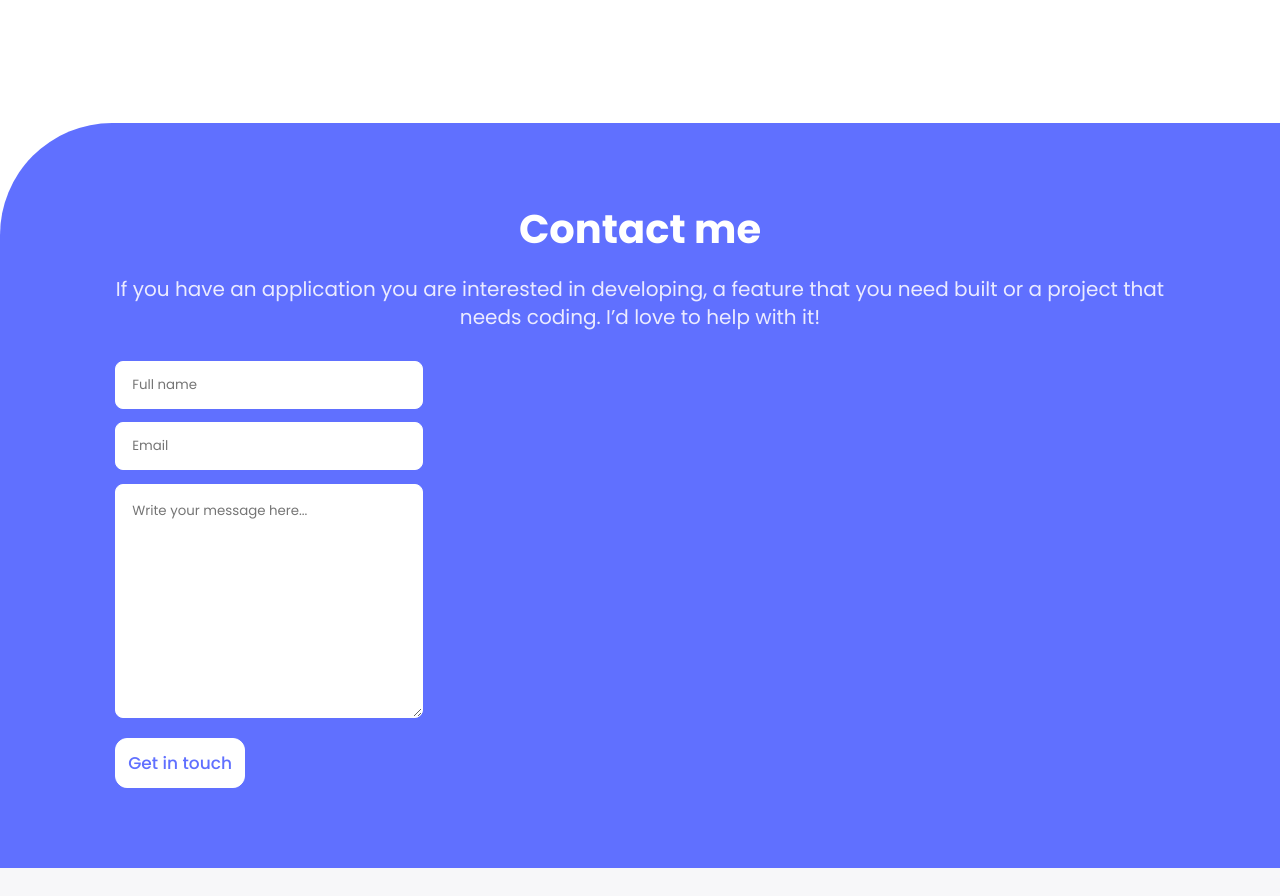
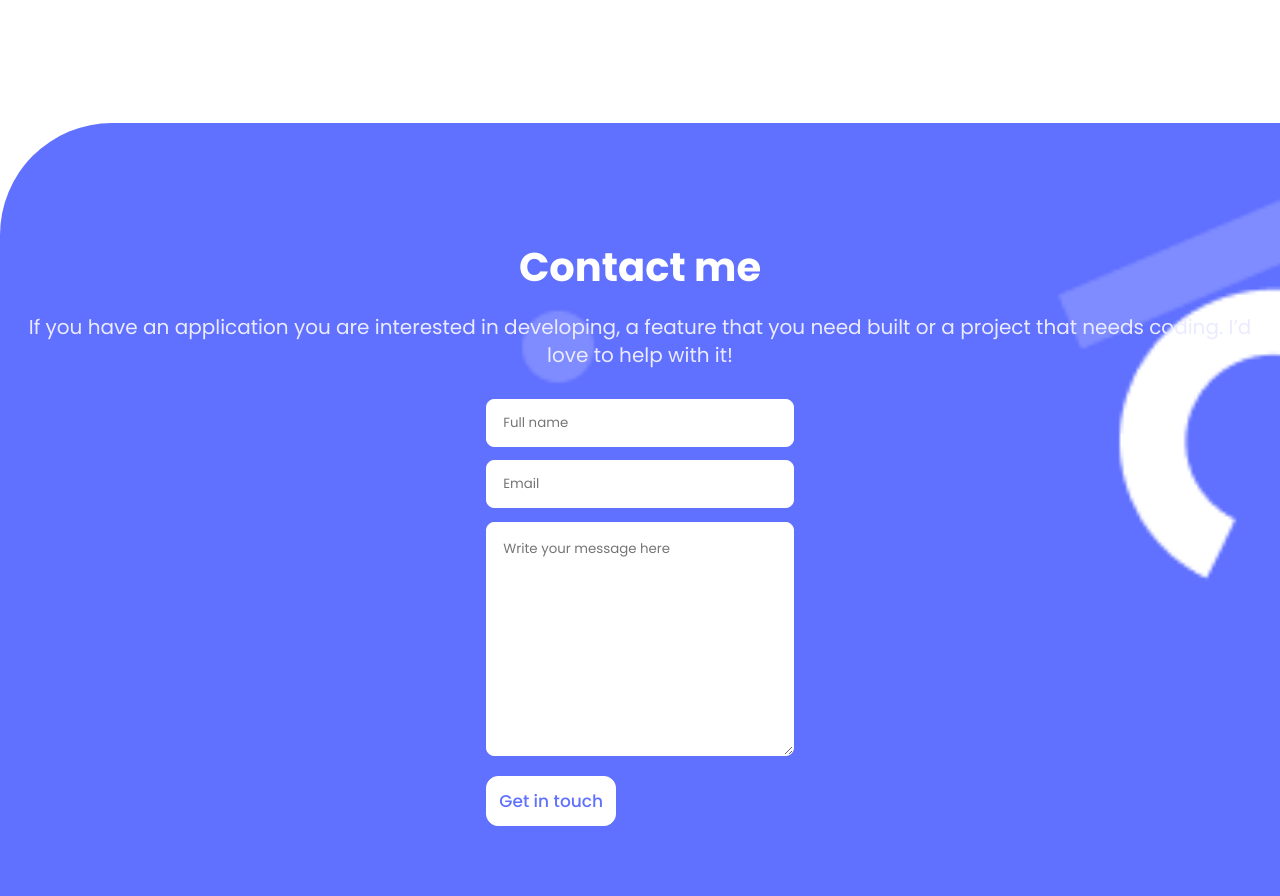
Before and after one commit to WilfriedM01/portfolio, a website: page index.html in a window 1280 px wide. Shown: the part 3900-4796 px from the top of the page. Before the commit the page ends 4768 px from the top, so only its background shows below. Drawn offline with Linux system fonts and the light colour scheme.

Commit message:
Contact form style update

```diff
--- a/assets/css/style.css
+++ b/assets/css/style.css
@@ -282,18 +282,27 @@ details > ul > li {
 .form-wrap-level-one {
   background-color: #fff;
   width: 100%;
+  display: flex;
+  flex-direction: column;
 }
 
 .form-wrap-level-two {
   background-color: #6070ff;
   border-top-left-radius: 7rem;
+  justify-content: center;
 }
 
 .form-container {
-  padding: 5em 0 5em 0;
-  width: 82%;
+  padding: 20px;
   margin: 0 auto;
   color: #fff;
+  margin-bottom: 50px;
+  background-image: url('./../img/contactBg.png');
+  background-repeat: no-repeat;
+  background-size: cover;
+  align-items: center;
+  display: flex;
+  flex-direction: column;
 }
 
 ul {
@@ -303,7 +312,7 @@ ul {
 .form-container h2 {
   display: block;
   width: max-content;
-  margin: 0 auto;
+  margin-top: 98px;
   padding-bottom: 0.5em;
   font-weight: 700;
   font-size: 40px;
@@ -348,6 +357,10 @@ input {
   border: 1px solid #fff;
   border-radius: 12px;
   padding: 12px;
+}
+
+.form-container ul {
+  align-items: center;
 }
 
 @media all and (min-width: 375px) {
--- a/index.html
+++ b/index.html
@@ -362,7 +362,7 @@
                       id="#"
                       cols="30"
                       rows="10"
-                      placeholder="Write your message here..."
+                      placeholder="Write your message here"
                       required
                     ></textarea>
                   </li>
```
Also changed, not shown: assets/img/contactBg.png (added).
